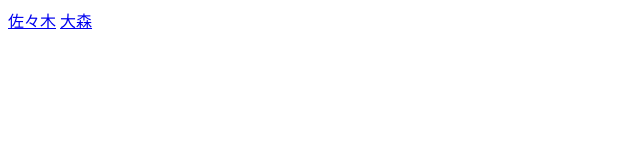
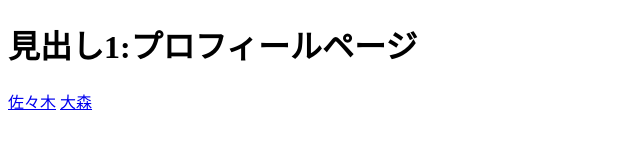
Before and after one commit to aikurusii/branch-test2, a plain HTML site: page index.html in a window 1280 px wide. Shown: the whole page, without its empty margins (0-640 px from the left). Drawn offline with Linux system fonts and the light colour scheme.

Commit message:
見出しの追加

```diff
--- a/index.html
+++ b/index.html
@@ -1,6 +1,7 @@
 <!doctype html>
 <html lang="ja">
 	<body>
+		<h1>見出し1:プロフィールページ</h1>
 		<a href = "profile_A.html">佐々木</a>
 		<a href = "profile_B.html">大森</a>
 	</body>
```
